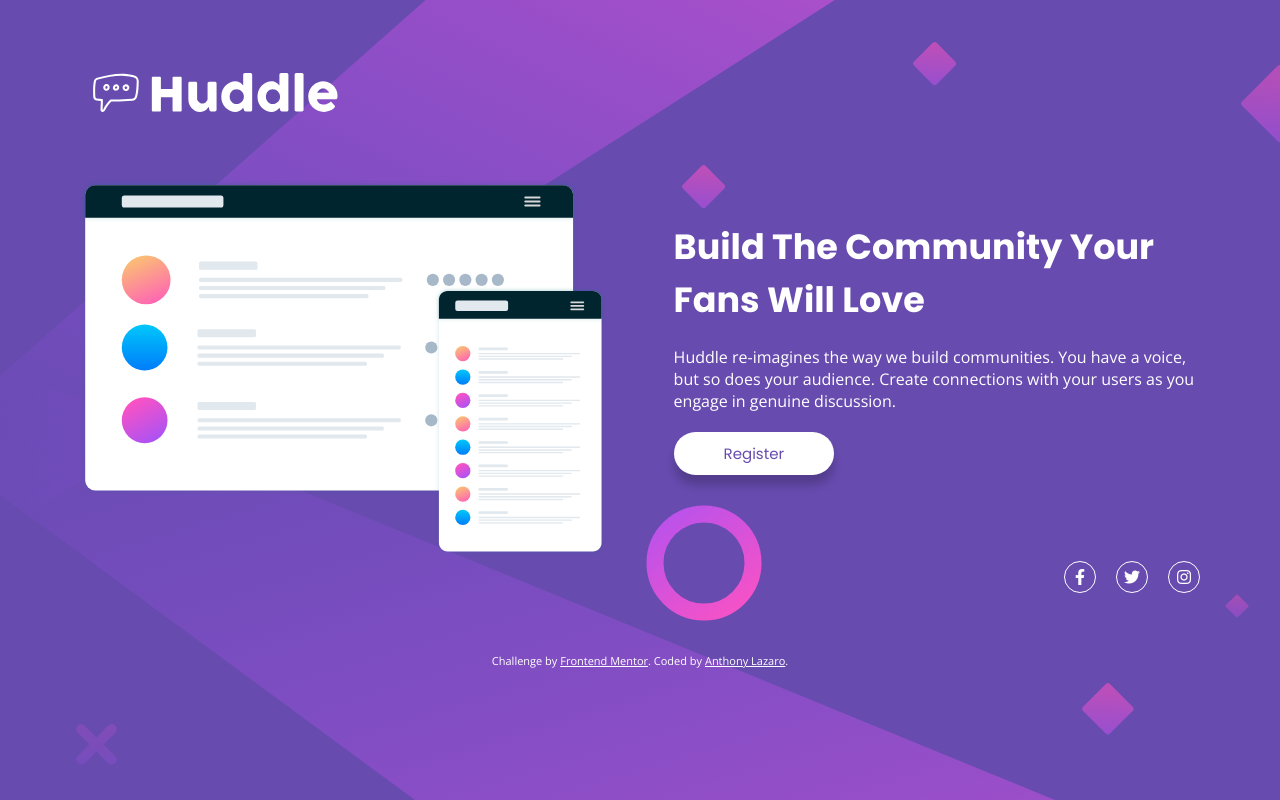
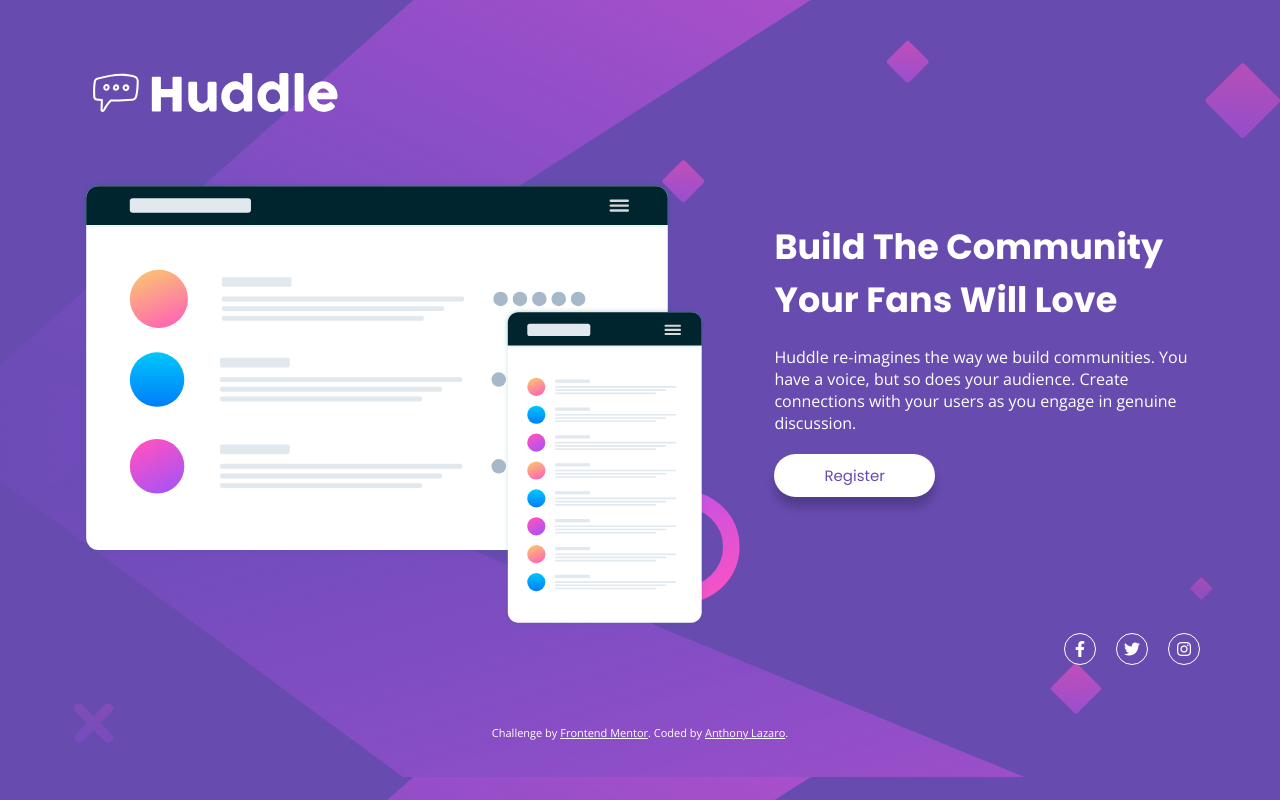
Before and after one commit to AFLazaro/Huddle-landing-page-with-a-single-introductory-section, a plain HTML site: page index.html in a window 1280 px wide. Drawn offline with nearby package versions, Linux system fonts and the light colour scheme.

Commit message:
Update style.css
Slight adjustment to ratio of content

```diff
--- a/css/style.css
+++ b/css/style.css
@@ -22,6 +22,7 @@
 body {
     background-color: hsl(257, 40%, 49%);
     background-image: url(../images/bg-desktop.svg);
+    background-size: cover;
 
     color: white;
     font-family: 'Open Sans', sans-serif;
@@ -43,7 +44,7 @@
 }
 
 .container__content__image {
-    width: 47%;
+    width: 56%;
 }
 
 .main-image {
@@ -51,7 +52,7 @@
 }
 
 .container__content__text {
-    width: 47%;
+    width: 38%;
     padding-top: 4rem;
 }
 
```
